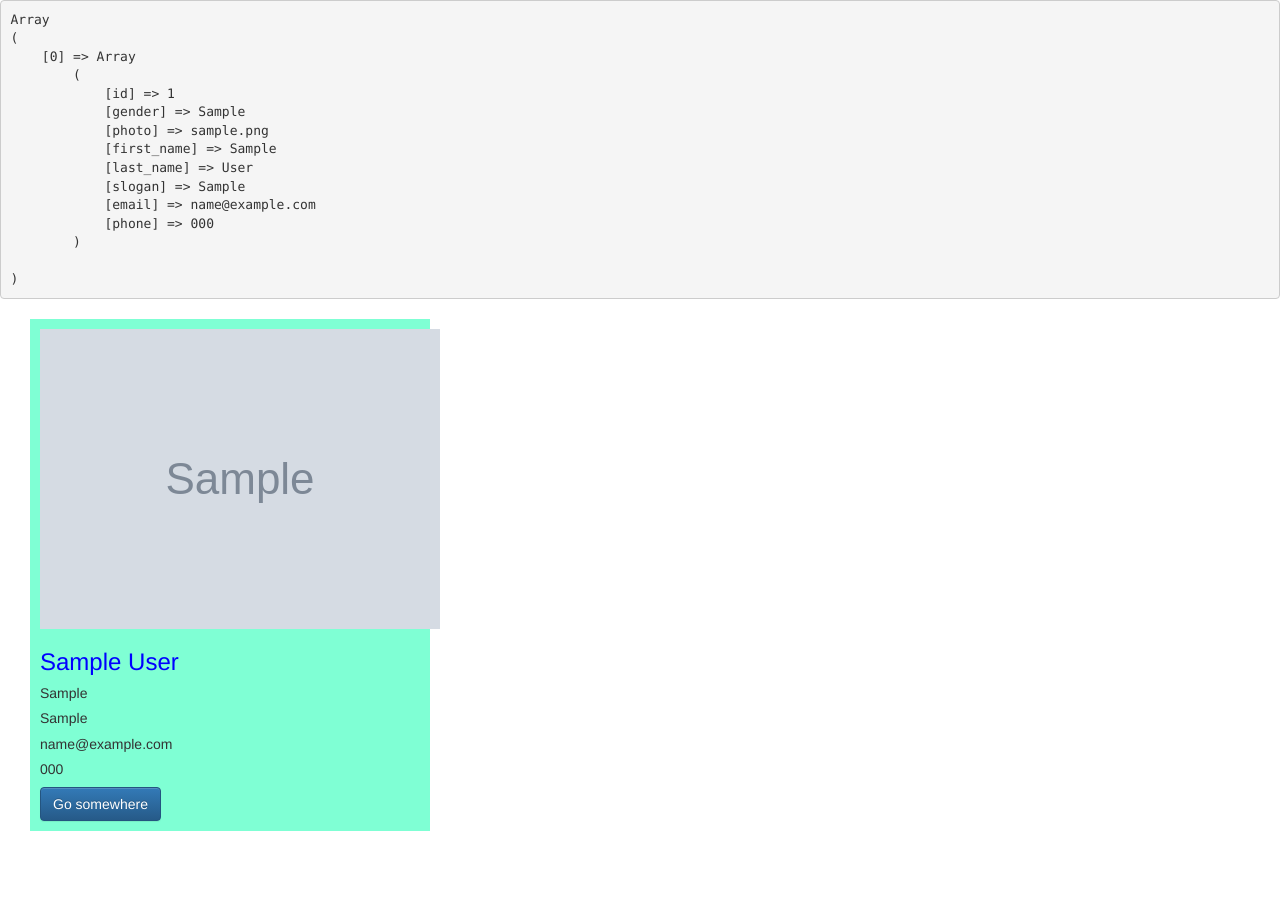
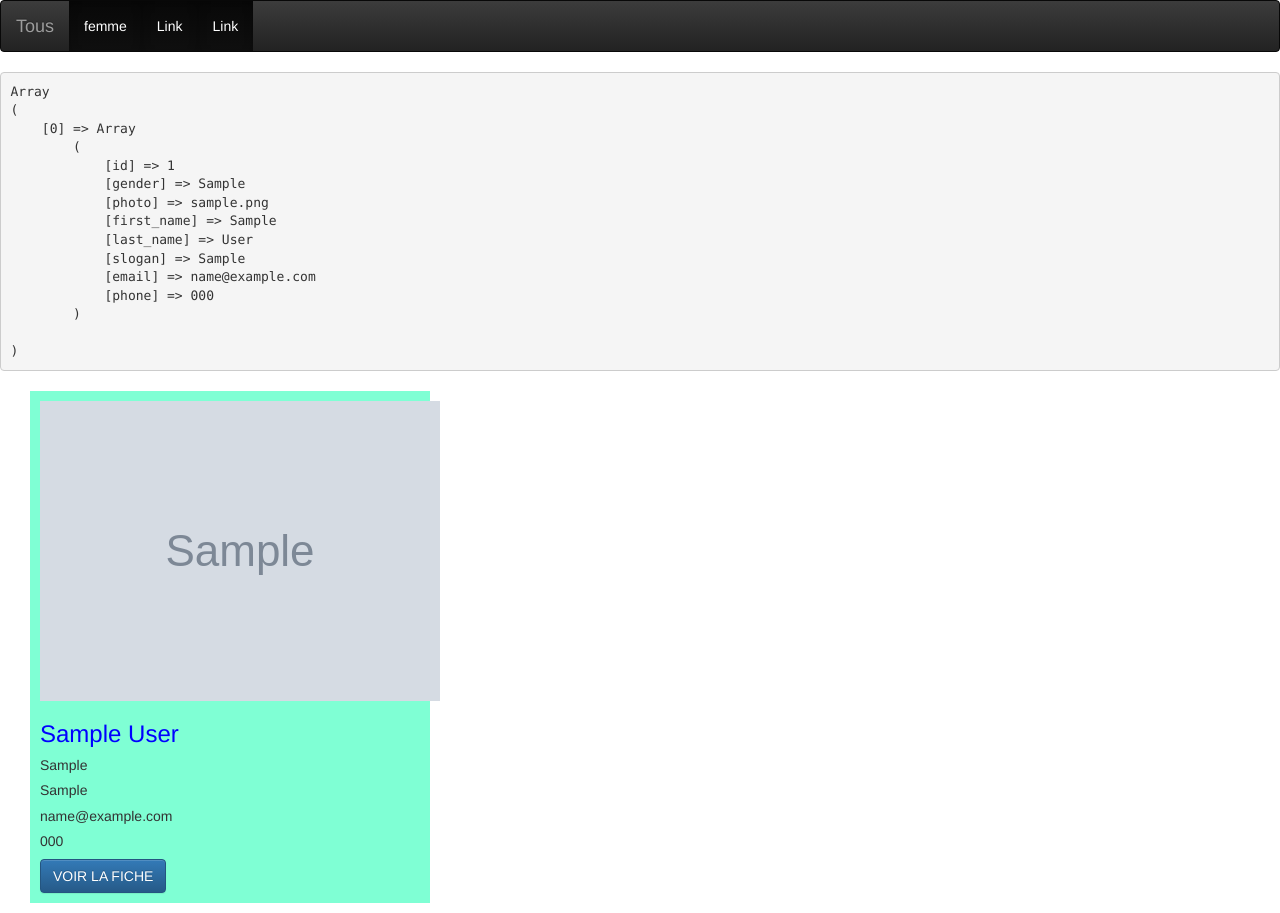
Before and after one commit to azadeh-am/php, a PHP site: page / in a window 1280 px wide. Before the commit the page ends 831 px from the top, so only its background shows below. Run offline with PHP 8.4, Linux system fonts and the light colour scheme; tables that the repository leaves empty or names only in its code hold one stand-in row (values such as "Sample post"); grey boxes marked "Sample" are stand-in pictures.

Commit message:
DES CHANGEMENT

```diff
--- a/annuaire/index.php
+++ b/annuaire/index.php
@@ -1,6 +1,8 @@
 <?
 
-require_once "data.php";
+require_once "template/data.php";
+require_once 'template/header.php';
+require_once  'template/nav.php';
 
 $query = $db->prepare("SELECT * FROM users ");
 
@@ -16,27 +18,6 @@ echo "</pre>";
 
 ?>
 
-<!DOCTYPE html>
-<html lang="en">
-
-<head>
-    <meta charset="UTF-8">
-    <meta http-equiv="X-UA-Compatible" content="IE=edge">
-    <meta name="viewport" content="width=device-width, initial-scale=1.0">
-    <link rel="stylesheet" href="https://maxcdn.bootstrapcdn.com/bootstrap/3.3.7/css/bootstrap.min.css"
-        integrity="sha384-BVYiiSIFeK1dGmJRAkycuHAHRg32OmUcww7on3RYdg4Va+PmSTsz/K68vbdEjh4u" crossorigin="anonymous">
-
-    <!-- Optional theme -->
-    <link rel="stylesheet" href="https://maxcdn.bootstrapcdn.com/bootstrap/3.3.7/css/bootstrap-theme.min.css"
-        integrity="sha384-rHyoN1iRsVXV4nD0JutlnGaslCJuC7uwjduW9SVrLvRYooPp2bWYgmgJQIXwl/Sp" crossorigin="anonymous">
-
-    <!-- Latest compiled and minified JavaScript -->
-    <script src="https://maxcdn.bootstrapcdn.com/bootstrap/3.3.7/js/bootstrap.min.js"
-        integrity="sha384-Tc5IQib027qvyjSMfHjOMaLkfuWVxZxUPnCJA7l2mCWNIpG9mGCD8wGNIcPD7Txa" crossorigin="anonymous">
-    </script>
-    <title>Document</title>
-</head>
-
 <body>
     <? foreach ($users as $user) {
         // if ($user['gender'] === 'Female' ) {
@@ -44,9 +25,10 @@ echo "</pre>";
         // } else {
         //     $couleur = "blue";
         // }
-
+        //pour changer color des usre name et last name
         $couleur = ($user['gender'] === 'Female') ? 'red' : 'blue';
     ?>
+
     <div class="card"
         style="width: 40rem; display:inline-block; margin:10px; margin-left:30px; padding: 10px; ; background-color:aquamarine ;">
         <img src=" <?= $user['photo'] ?> " class="card-img-top" alt="...">
@@ -57,7 +39,7 @@ echo "</pre>";
             <h5 class="card-text"><?= $user['slogan'] ?></h5>
             <h5 class="card-text"><?= $user['email'] ?></h5>
             <h5 class="card-text"><?= $user['phone'] ?></h5>
-            <a href="#" class="btn btn-primary">Go somewhere</a>
+            <a href="user.php" class="btn btn-primary">VOIR LA FICHE</a>
         </div>
     </div>
     <? } ?>
--- /dev/null
+++ b/annuaire/template/header.php
@@ -0,0 +1,20 @@
+<!DOCTYPE html>
+<html lang="en">
+
+<head>
+    <meta charset="UTF-8">
+    <meta http-equiv="X-UA-Compatible" content="IE=edge">
+    <meta name="viewport" content="width=device-width, initial-scale=1.0">
+    <link rel="stylesheet" href="https://maxcdn.bootstrapcdn.com/bootstrap/3.3.7/css/bootstrap.min.css"
+        integrity="sha384-BVYiiSIFeK1dGmJRAkycuHAHRg32OmUcww7on3RYdg4Va+PmSTsz/K68vbdEjh4u" crossorigin="anonymous">
+
+    <!-- Optional theme -->
+    <link rel="stylesheet" href="https://maxcdn.bootstrapcdn.com/bootstrap/3.3.7/css/bootstrap-theme.min.css"
+        integrity="sha384-rHyoN1iRsVXV4nD0JutlnGaslCJuC7uwjduW9SVrLvRYooPp2bWYgmgJQIXwl/Sp" crossorigin="anonymous">
+
+    <!-- Latest compiled and minified JavaScript -->
+    <script src="https://maxcdn.bootstrapcdn.com/bootstrap/3.3.7/js/bootstrap.min.js"
+        integrity="sha384-Tc5IQib027qvyjSMfHjOMaLkfuWVxZxUPnCJA7l2mCWNIpG9mGCD8wGNIcPD7Txa" crossorigin="anonymous">
+    </script>
+    <title>Document</title>
+</head>
--- /dev/null
+++ b/annuaire/template/nav.php
@@ -0,0 +1,33 @@
+<?
+require_once "template/data.php";
+require_once 'template/header.php';
+require_once  'template/nav.php';
+
+?>
+
+<body>
+    <nav class="navbar navbar-inverse">
+        <div class="navbar-header">
+            <button type="button" class="navbar-toggle collapsed" data-toggle="collapse"
+                data-target="#bs-example-navbar-collapse-1" aria-expanded="false">
+                <span class="sr-only">Toggle navigation</span>
+                <span class="icon-bar"></span>
+                <span class="icon-bar"></span>
+                <span class="icon-bar"></span>
+            </button>
+            <a class="navbar-brand" href="#">Tous</a>
+        </div>
+
+        <!-- Collect the nav links, forms, and other content for toggling -->
+        <div class="collapse navbar-collapse" id="bs-example-navbar-collapse-1">
+            <ul class="nav navbar-nav">
+                <li class="active"><a href="#">femme <span class="sr-only"></span></a></li>
+                <li class="active"><a href="#">Link <span class="sr-only"></span></a></li>
+                <li class="active"><a href="#">Link <span class="sr-only"></span></a></li>
+
+                </li>
+            </ul>
+    </nav>
+
+
+</body>
```
Also changed, not shown: annuaire/user.php (added, +33 -0 lines), annuaire/template/data.php (renamed from annuaire/data.php).
